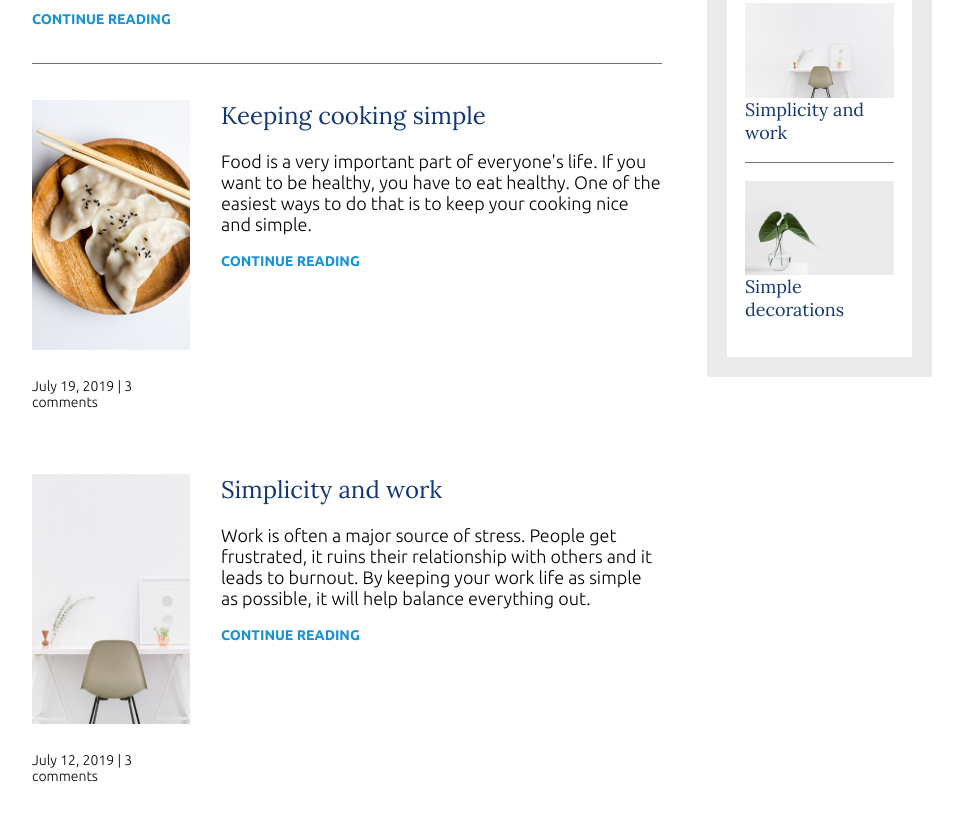
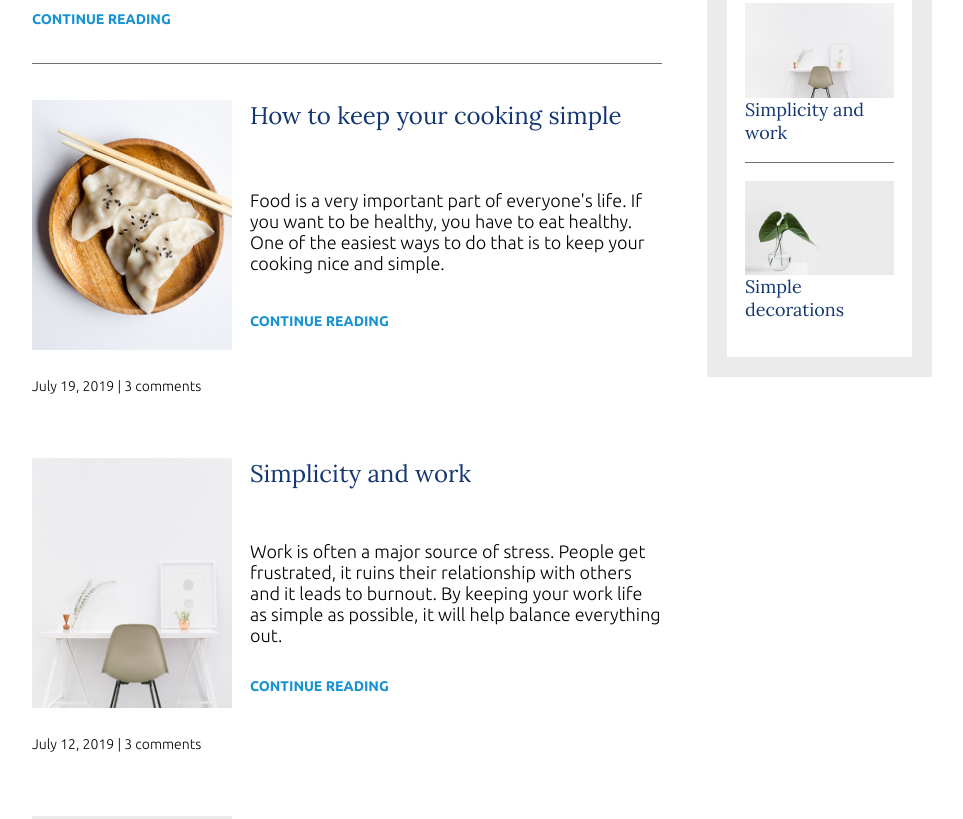
Before and after one commit to EnPeeTee/think-responsively-2-css-project, a plain HTML site: page index.html in a window 1280 px wide. Shown: the part 815-1634 px from the top of the page, without its empty margins (158-1121 px from the left). Drawn offline with Linux system fonts and the light colour scheme.

Commit message:
Css Grid Update

```diff
--- a/css/styles.css
+++ b/css/styles.css
@@ -174,16 +174,50 @@ Articles
 
 .article-recent {
     margin-bottom: 2em;
-    display: flex;
-    flex-direction: column;
+    display: grid;
+    grid-template-columns: 1fr minmax(min-content, max-content);
+    grid-gap: 0 1em;
+    grid-template-areas:
+        "image image"
+        "title info"
+        "body body"
+        "read-more .";
 }
 
-.article-recent-main {
-    order: 2;
+.article-image     { grid-area: image }
+.article-title     { grid-area: title }
+.article-body      { grid-area: body }
+.article-read-more { grid-area: read-more }
+
+.article-info {
+    grid-area: info;
+    justify-self: end;
 }
 
-.article-recent-secondary {
-    order: 1;
+.article-info,
+.article-title {
+    align-self: baseline;
+}
+
+@media (min-width: 675px) {
+    .article-recent {
+        grid-template-columns: minmax(100px, 200px) minmax(300px, 1fr);
+        grid-template-areas:
+            "image title"
+            "image body"
+            "image read-more"
+            "info info";
+    }
+
+    .article-image {
+        width: 100%;
+        height: 100%;
+        object-fit: cover;
+    }
+
+    .article-info {
+        justify-self: start;
+    }
 }
 
 /* =================
@@ -233,15 +267,6 @@ Media Queries
 ================= */
 
 @media (max-width: 675px) {
-    /* .container-flex {
-        align-items: center;
-        flex-direction: column;
-        text-align: center;
-    }
-
-    header {
-        text-align: center;
-    } */
 
     nav ul {
         flex-direction: column;
--- a/index.html
+++ b/index.html
@@ -2,9 +2,8 @@
     <head>
         <link href="https://fonts.googleapis.com/css?family=Lora|Ubuntu:300,400,700&display=swap" rel="stylesheet">
         <link rel="stylesheet" href="css/styles.css">
+        <meta name="viewport" content="width=device-width, initial-scale=1">
     </head>
-
-
 
     <body>
         <header>
@@ -23,7 +22,6 @@
             </div>
         </header>
 
-
         <div class="container container-flex">
             <main role="main">
                 <article class="article-featured">
@@ -35,42 +33,29 @@
                 </article>
 
                 <article class="article-recent">
-                    <div class="article-recent-main">
-                        <h2 class="article-title">Keeping cooking simple </h2>
+                    <h2 class="article-title">How to keep your cooking simple </h2>
                     <p class="article-body">Food is a very important part of everyone's life. If you want to be healthy, you have to eat healthy. One of the easiest ways to do that is to keep your cooking nice and simple.</p>
                     <a href="#" class="article-read-more">CONTINUE READING</a>
-                    </div>
-                    <div class="article-recent-secondary">
                     <img src="img/food.jpg" alt="two dumplings on a wood plate with chopsticks" class="article-image">
                     <p class="article-info">July 19, 2019 | 3 comments</p>
-                    </div>
                 </article>
 
                 <article class="article-recent">
-                    <div class="article-recent-main">
                     <h2 class="article-title">Simplicity and work </h2>
                     <p class="article-body">Work is often a major source of stress. People get frustrated, it ruins their relationship with others and it leads to burnout. By keeping your work life as simple as possible, it will help balance everything out.</p>
                     <a href="#" class="article-read-more">CONTINUE READING</a>
-                    </div>
-                    <div class="article-recent-secondary">
                     <img src="img/work.jpg" alt="a chair white chair at a white desk on a white wall" class="article-image">
                     <p class="article-info">July 12, 2019 | 3 comments</p>
-                    </div>
                 </article>
 
                 <article class="article-recent">
-                    <div class="article-recent-main">
                     <h2 class="article-title">Simple decorations</h2>
                     <p class="article-body">A home isn't a home until you've decorated a little. People either don't decorate, or they go overboard and it doesn't have the impact they were hoping for. Staying simple will help draw the eye where you want it to and make things pop like never before.</p>
                     <a href="#" class="article-read-more">CONTINUE READING</a>
-                    </div>
-                    <div class="article-recent-secondary">
                     <img src="img/deco.jpg" alt="a green plant in a clear, round vase with water in it" class="article-image">
                     <p class="article-info">July 3, 2019 | 3 comments</p>
-                    </div>
                 </article>
             </main>
-
 
             <aside class="sidebar">
                 <div class="sidebar-widget">
@@ -97,7 +82,6 @@
             </aside>
         </div>
 
-
         <footer>
             <p><strong>Living the Simple Life</strong></p>
             <p>Copyright 2019</p>
```
Also changed, not shown: about-me.html (+1 -0 lines), recent-post.html (+1 -16 lines). Lines whose indentation alone changed are shown as unchanged.
